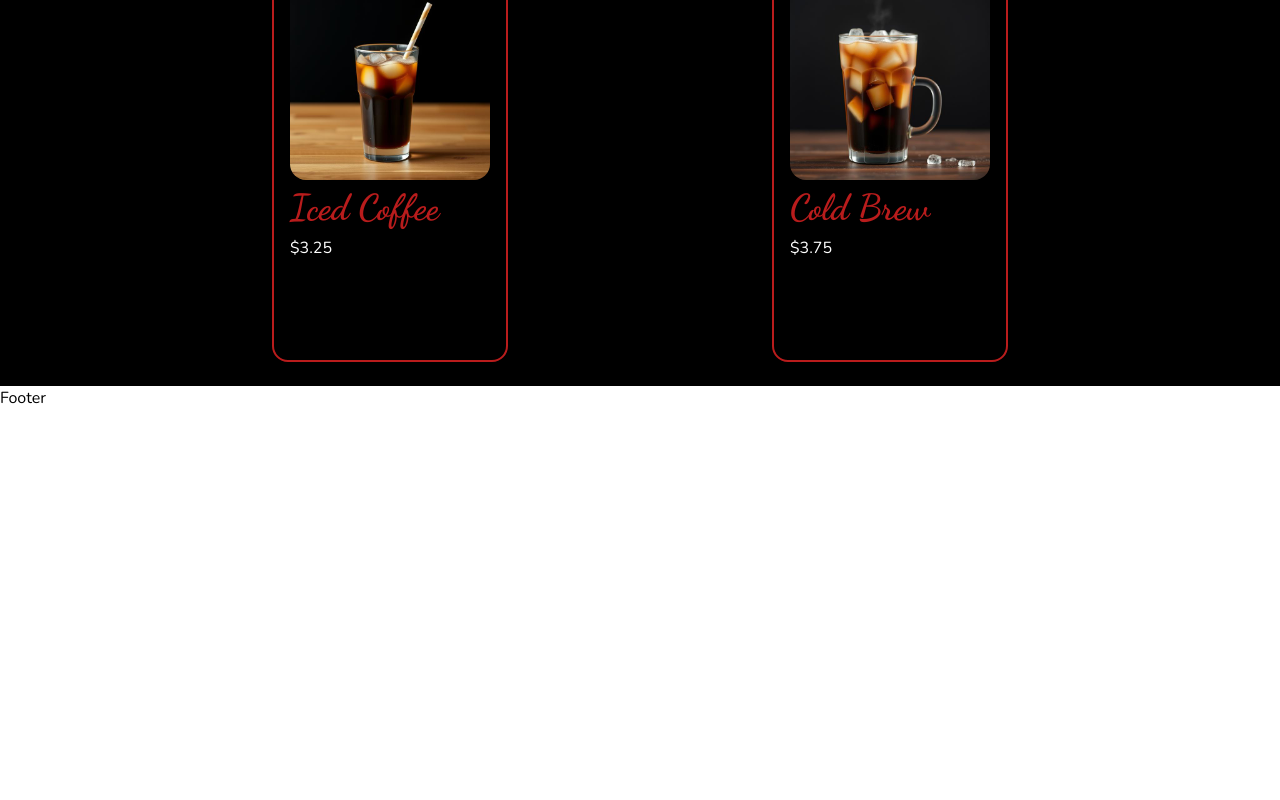
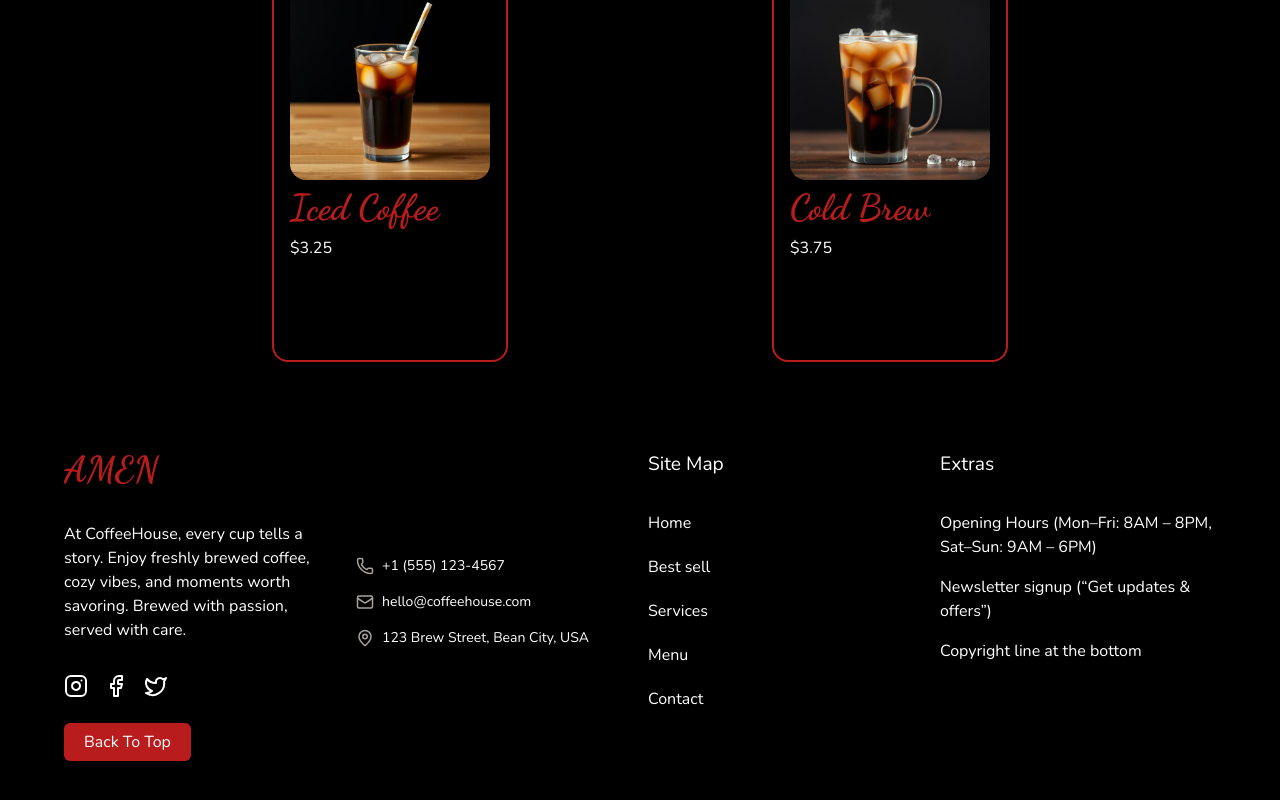
Before and after one commit to Amen974/coffee-site, a React (Vite) app: page / in a window 1280 px wide. Shown: the part 3686-4486 px from the top of the page. Before the commit the page ends 4096 px from the top, so only its background shows below. Built offline with nearby package versions, Linux system fonts and the light colour scheme.

Commit message:
add a footer

```diff
--- a/src/sections/Footer.jsx
+++ b/src/sections/Footer.jsx
@@ -1,8 +1,72 @@
 import React from 'react'
+import { Instagram, Facebook, Twitter, Phone, Mail, MapPin } from "lucide-react";
 
 const Footer = () => {
   return (
-    <div>Footer</div>
+    <section className='flex gap-4 p-16 bg-black text-white'>
+      <div className='flex flex-col flex-1 gap-8 '>
+        <div>
+          <h1 className='text-red-700 font-bold font-dancing text-4xl'>AMEN</h1>
+        </div>
+        <div>
+          <p className='max-w-[400px]'>At CoffeeHouse, every cup tells a story. Enjoy freshly brewed coffee, cozy vibes,
+            and moments worth savoring. Brewed with passion, served with care.</p>
+        </div>
+        <nav className='flex gap-4'>
+          <a href="#">
+          <Instagram size={24} />
+          </a>
+          <a href="#">
+          <Facebook size={24} />
+          </a>
+          <a href="#">
+          <Twitter size={24} />
+          </a>
+        </nav>
+        <div>
+          <a href="#" className="text-white bg-red-700 text-[1rem] px-5 py-2 rounded-md shadow-md hover:bg-red-800 transition">Back To Top</a>
+        </div>
+      </div>
+
+      <div className="flex flex-col flex-1 justify-center gap-4">
+      <div className="flex items-center gap-2">
+        <Phone size={18} className="text-stone-400" />
+        <span className="text-sm">+1 (555) 123-4567</span>
+      </div>
+      <div className="flex items-center gap-2">
+        <Mail size={18} className="text-stone-400" />
+        <span className="text-sm">hello@coffeehouse.com</span>
+      </div>
+      <div className="flex items-center gap-2">
+        <MapPin size={18} className="text-stone-400" />
+        <span className="text-sm">123 Brew Street, Bean City, USA</span>
+      </div>
+    </div>
+
+      <div className='flex flex-col gap-8 flex-1'>
+        <div>
+          <h2 className='text-[1.2rem]'>Site Map</h2>
+        </div>
+        <nav className='flex flex-col gap-5'>
+          <a href="">Home</a>
+          <a href="">Best sell</a>
+          <a href="">Services</a>
+          <a href="">Menu</a>
+          <a href="">Contact</a>
+        </nav>
+      </div>
+
+      <div className='flex flex-col flex-1 gap-8'>
+        <div>
+          <h3 className='text-[1.2rem]'>Extras</h3>
+        </div>
+        <div className='flex flex-col flex-1 gap-4'>
+          <p>Opening Hours (Mon–Fri: 8AM – 8PM, Sat–Sun: 9AM – 6PM)</p>
+          <p>Newsletter signup (“Get updates & offers”)</p>
+          <p>Copyright line at the bottom</p>
+        </div>
+      </div>
+    </section>
   )
 }
 
```
